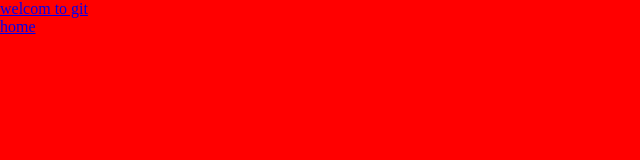
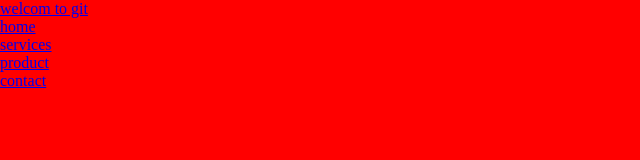
Before and after one commit to marwa02552/our-project, a plain HTML site: page index.html in a window 1280 px wide. Shown: the whole page, without its empty margins (0-640 px from the left). Drawn offline with Linux system fonts and the light colour scheme.

Commit message:
the modify file

```diff
--- a/index.html
+++ b/index.html
@@ -12,6 +12,9 @@
         <a href="#" class="logo">welcom to git</a>
         <ul>
             <li><a href="#">home</a></li>
+            <li><a href="#">services</a></li>
+            <li><a href="#">product</a></li>
+            <li><a href="#">contact</a></li>
         </ul>
     </div>
 </body>
```
